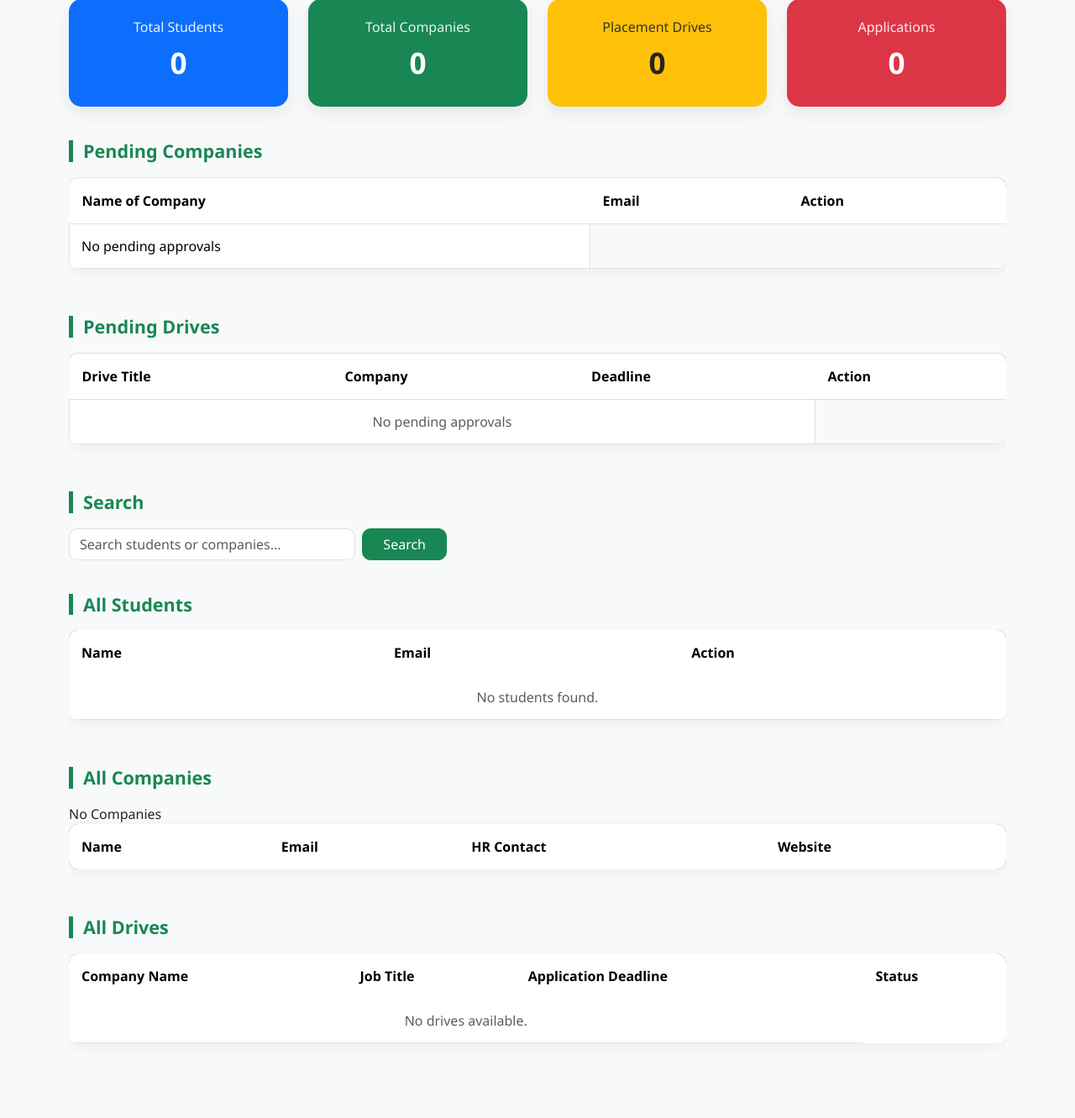
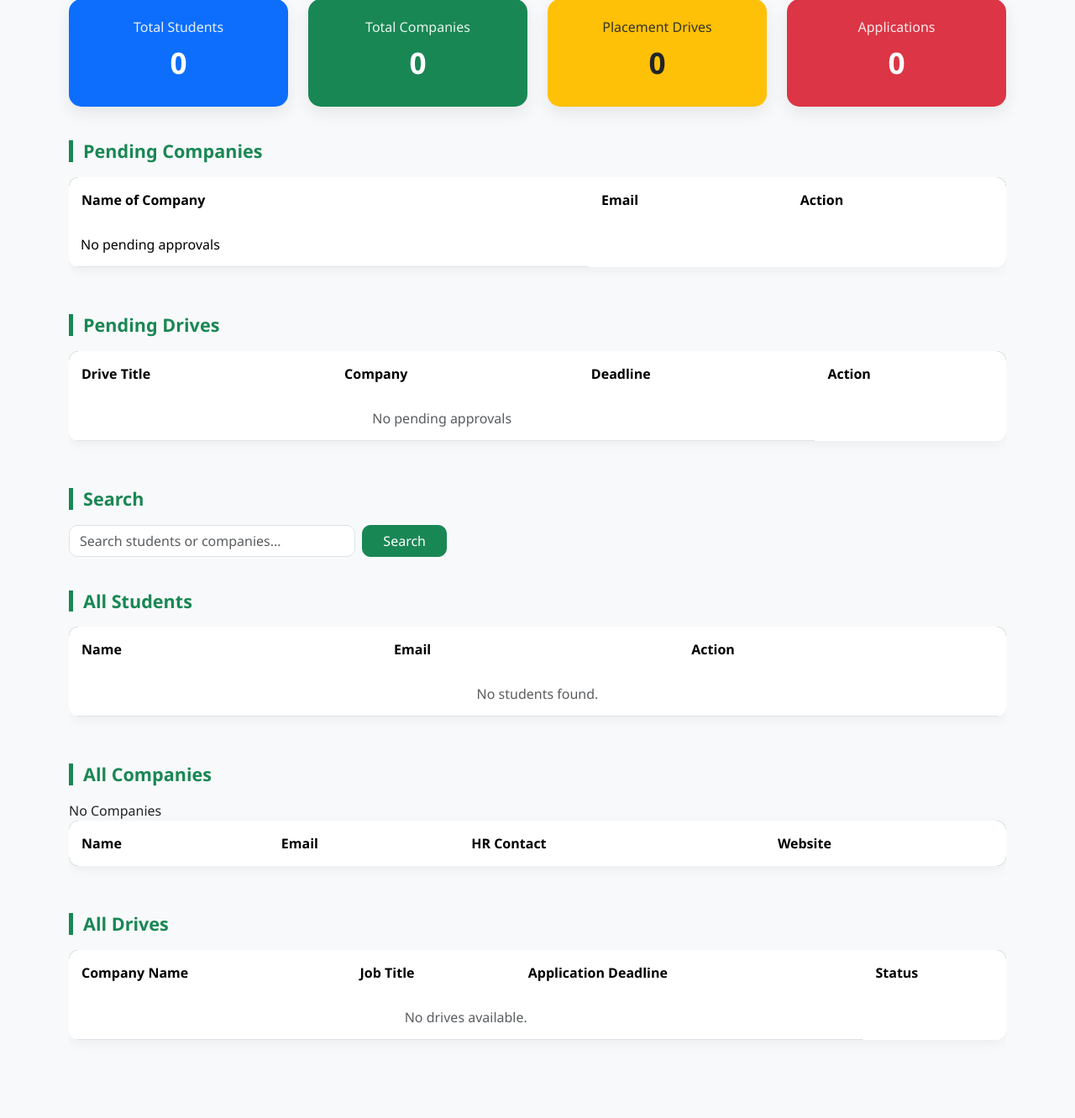
Before and after one commit to Frosty-Winter-Snowfall/mad1-bootcamp-ppc, a Flask app: page /admin_dashboard in a window 1280 px wide. Shown: the part 168-1499 px from the top of the page at 84% size. After the commit the page ends 1406 px from the top, so only its background shows below. Run offline with Flask 3, Linux system fonts and the light colour scheme; the visitor is signed in with stand-in values (Sample User, id 1); lists and menus that the app fills with data are empty.

Commit message:
minor bug fixes

```diff
--- a/templates/admin_dash.html
+++ b/templates/admin_dash.html
@@ -127,7 +127,7 @@
 <!-- pending companies -->
 <h4 class="section-title">Pending Companies</h4>
 <div class="table-responsive">
-    <table class="table table-bordered bg-light">
+    <table class="table table-hover align-middle bg-white">
         <thead><tr>
             <th>Name of Company</th>
             <th>Email</th>
@@ -161,7 +161,7 @@
 <!-- pending placements -->
 <h4 class="section-title">Pending Drives</h4>
 <div class="table-responsive">
-    <table class="table table-bordered bg-light">
+    <table class="table table-hover align-middle bg-white">
         <thead><tr>
             <th>Drive Title</th>
             <th>Company</th>
```
